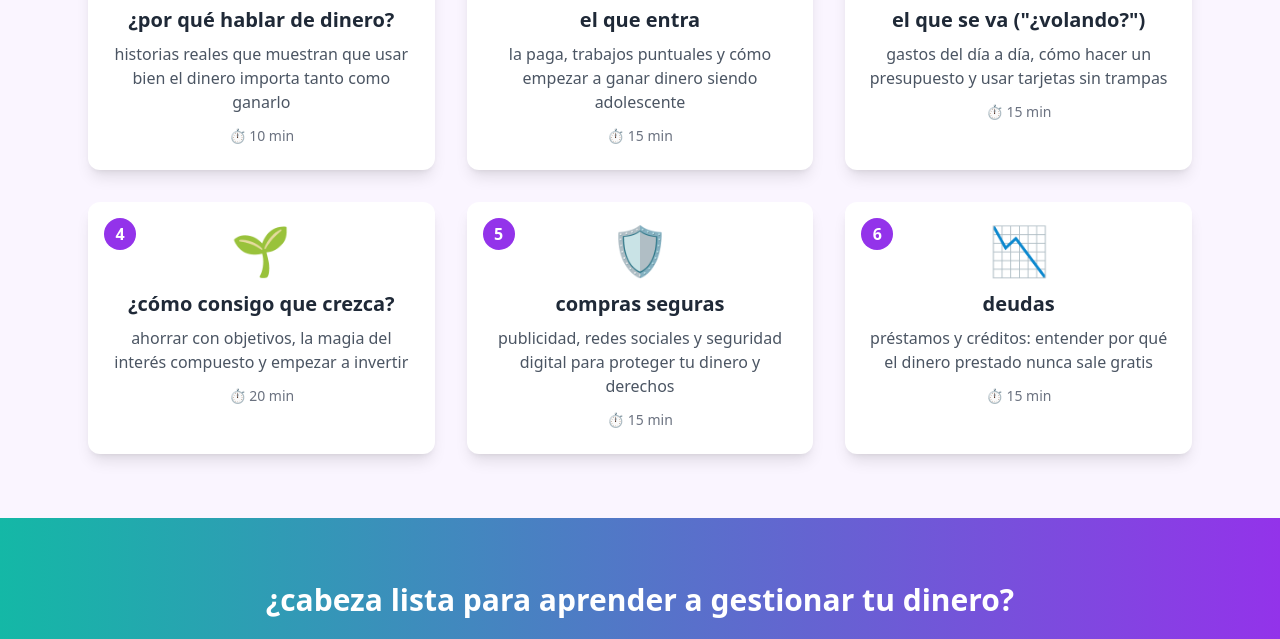
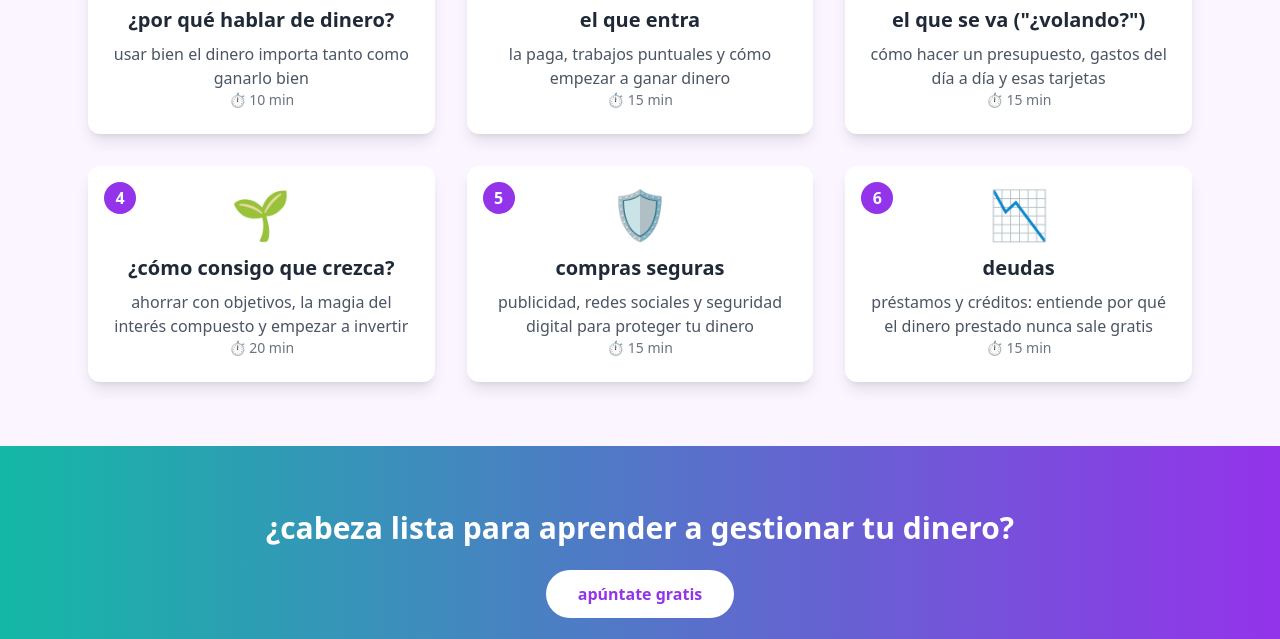
Before and after one commit to alexreina/finanzas-adolescentes, a plain HTML site: page index.html in a window 1280 px wide. Shown: the part 710-1349 px from the top of the page. Drawn offline with nearby package versions, Linux system fonts and the light colour scheme.

Commit message:
alineados tiempos de duración al fondo de cada tarjeta

```diff
--- a/index.html
+++ b/index.html
@@ -72,57 +72,57 @@
     <div class="grid md:grid-cols-2 lg:grid-cols-3 gap-8">
 
       <!-- Módulo 1 -->
-      <div class="bg-white shadow-lg rounded-xl p-6 relative hover:shadow-2xl transition transform hover:-translate-y-1 text-center">
+      <div class="bg-white shadow-lg rounded-xl p-6 relative hover:shadow-2xl transition transform hover:-translate-y-1 text-center flex flex-col">
         <div class="absolute top-4 left-4 w-8 h-8 flex items-center justify-center bg-purple-600 text-white rounded-full font-bold">1</div>
         <div class="text-5xl mb-4 transition-transform duration-300 transform hover:scale-125 hover:text-purple-600">💸</div>
         <h3 class="text-xl font-bold mb-2">¿por qué hablar de dinero?</h3>
-        <p class="text-gray-600">historias reales que muestran que usar bien el dinero importa tanto como ganarlo</p>
-        <p class="text-sm text-gray-500 mt-3">⏱️ 10 min</p>
+        <p class="text-gray-600">usar bien el dinero importa tanto como ganarlo bien</p>
+        <p class="text-sm text-gray-500 mt-auto">⏱️ 10 min</p>
       </div>
 
       <!-- Módulo 2 -->
-      <div class="bg-white shadow-lg rounded-xl p-6 relative hover:shadow-2xl transition transform hover:-translate-y-1 text-center">
+      <div class="bg-white shadow-lg rounded-xl p-6 relative hover:shadow-2xl transition transform hover:-translate-y-1 text-center flex flex-col">
         <div class="absolute top-4 left-4 w-8 h-8 flex items-center justify-center bg-purple-600 text-white rounded-full font-bold">2</div>
         <div class="text-5xl mb-4 transition-transform duration-300 transform hover:scale-125 hover:text-purple-600">👛</div>
         <h3 class="text-xl font-bold mb-2">el que entra</h3>
-        <p class="text-gray-600">la paga, trabajos puntuales y cómo empezar a ganar dinero siendo adolescente</p>
-        <p class="text-sm text-gray-500 mt-3">⏱️ 15 min</p>
+        <p class="text-gray-600">la paga, trabajos puntuales y cómo empezar a ganar dinero</p>
+        <p class="text-sm text-gray-500 mt-auto">⏱️ 15 min</p>
       </div>
 
       <!-- Módulo 3 -->
-      <div class="bg-white shadow-lg rounded-xl p-6 relative hover:shadow-2xl transition transform hover:-translate-y-1 text-center">
+      <div class="bg-white shadow-lg rounded-xl p-6 relative hover:shadow-2xl transition transform hover:-translate-y-1 text-center flex flex-col">
         <div class="absolute top-4 left-4 w-8 h-8 flex items-center justify-center bg-purple-600 text-white rounded-full font-bold">3</div>
         <div class="text-5xl mb-4 transition-transform duration-300 transform hover:scale-125 hover:text-purple-600">💳</div>
         <h3 class="text-xl font-bold mb-2">el que se va ("¿volando?")</h3>
-        <p class="text-gray-600">gastos del día a día, cómo hacer un presupuesto y usar tarjetas sin trampas</p>
-        <p class="text-sm text-gray-500 mt-3">⏱️ 15 min</p>
+        <p class="text-gray-600">cómo hacer un presupuesto, gastos del día a día y esas tarjetas</p>
+        <p class="text-sm text-gray-500 mt-auto">⏱️ 15 min</p>
       </div>
 
       <!-- Módulo 4 -->
-      <div class="bg-white shadow-lg rounded-xl p-6 relative hover:shadow-2xl transition transform hover:-translate-y-1 text-center">
+      <div class="bg-white shadow-lg rounded-xl p-6 relative hover:shadow-2xl transition transform hover:-translate-y-1 text-center flex flex-col">
         <div class="absolute top-4 left-4 w-8 h-8 flex items-center justify-center bg-purple-600 text-white rounded-full font-bold">4</div>
         <div class="text-5xl mb-4 transition-transform duration-300 transform hover:scale-125 hover:text-purple-600">🌱</div>
         <h3 class="text-xl font-bold mb-2">¿cómo consigo que crezca?</h3>
         <p class="text-gray-600">ahorrar con objetivos, la magia del interés compuesto y empezar a invertir</p>
-        <p class="text-sm text-gray-500 mt-3">⏱️ 20 min</p>
+        <p class="text-sm text-gray-500 mt-auto">⏱️ 20 min</p>
       </div>
 
       <!-- Módulo 5 -->
-      <div class="bg-white shadow-lg rounded-xl p-6 relative hover:shadow-2xl transition transform hover:-translate-y-1 text-center">
+      <div class="bg-white shadow-lg rounded-xl p-6 relative hover:shadow-2xl transition transform hover:-translate-y-1 text-center flex flex-col">
         <div class="absolute top-4 left-4 w-8 h-8 flex items-center justify-center bg-purple-600 text-white rounded-full font-bold">5</div>
         <div class="text-5xl mb-4 transition-transform duration-300 transform hover:scale-125 hover:text-purple-600">🛡️</div>
         <h3 class="text-xl font-bold mb-2">compras seguras</h3>
-        <p class="text-gray-600">publicidad, redes sociales y seguridad digital para proteger tu dinero y derechos</p>
-        <p class="text-sm text-gray-500 mt-3">⏱️ 15 min</p>
+        <p class="text-gray-600">publicidad, redes sociales y seguridad digital para proteger tu dinero</p>
+        <p class="text-sm text-gray-500 mt-auto">⏱️ 15 min</p>
       </div>
 
       <!-- Módulo 6 -->
-      <div class="bg-white shadow-lg rounded-xl p-6 relative hover:shadow-2xl transition transform hover:-translate-y-1 text-center">
+      <div class="bg-white shadow-lg rounded-xl p-6 relative hover:shadow-2xl transition transform hover:-translate-y-1 text-center flex flex-col">
         <div class="absolute top-4 left-4 w-8 h-8 flex items-center justify-center bg-purple-600 text-white rounded-full font-bold">6</div>
         <div class="text-5xl mb-4 transition-transform duration-300 transform hover:scale-125 hover:text-purple-600">📉</div>
         <h3 class="text-xl font-bold mb-2">deudas</h3>
-        <p class="text-gray-600">préstamos y créditos: entender por qué el dinero prestado nunca sale gratis</p>
-        <p class="text-sm text-gray-500 mt-3">⏱️ 15 min</p>
+        <p class="text-gray-600">préstamos y créditos: entiende por qué el dinero prestado nunca sale gratis</p>
+        <p class="text-sm text-gray-500 mt-auto">⏱️ 15 min</p>
       </div>
 
     </div>
```
